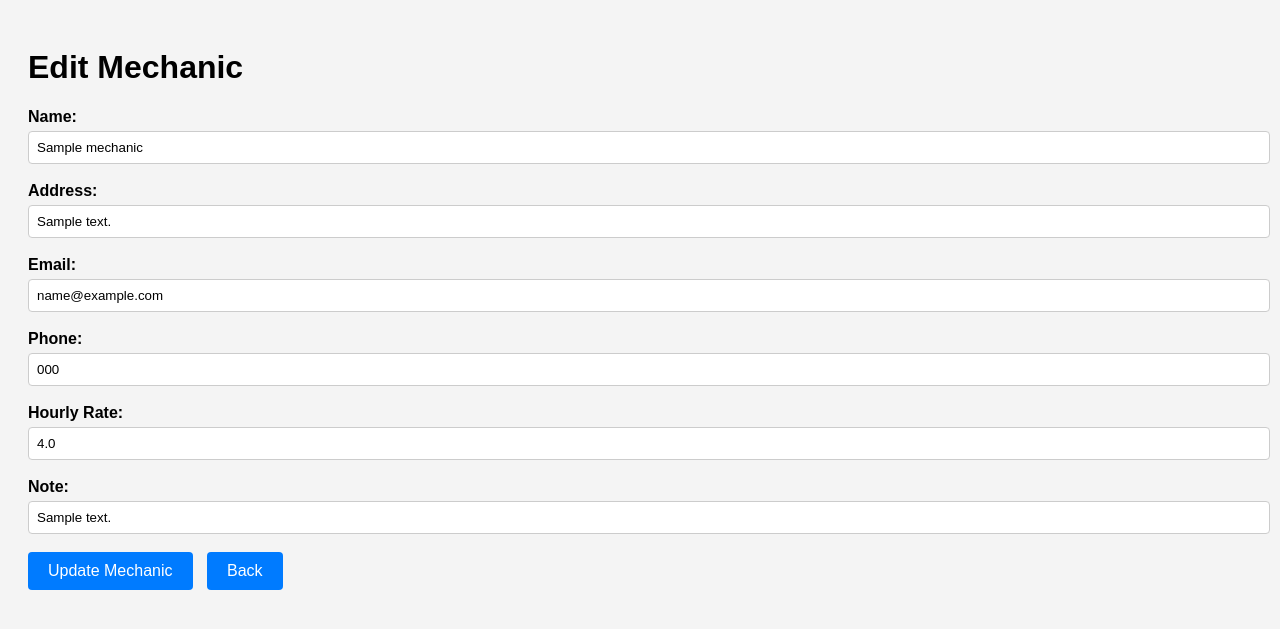
After one commit to Samolet0489/CarManager, a Flask app: page /edit_mechanic/1 in a window 1280 px wide. The commit adds this page. Shown: the top 629 px of the page. Run offline with Flask 3, Linux system fonts and the light colour scheme; tables that the repository leaves empty hold one stand-in row (values such as "Sample post").

Commit message:
now we have mechanics

```diff
--- a/src/app.py
+++ b/src/app.py
@@ -217,4 +217,36 @@ def create_app():
             print("Error:", str(e))
             return jsonify({'error': 'Failed to save mechanic data'}), 500
 
+    @app.route('/edit_mechanic/<int:mechanic_id>', methods=['GET', 'POST'])
+    def edit_mechanic(mechanic_id):
+        mechanic = Mechanic.query.get(mechanic_id)
+        if request.method == 'POST':
+            mechanic_data = request.json
+            try:
+                mechanic.name = mechanic_data["name"]
+                mechanic.address = mechanic_data["address"]
+                mechanic.email = mechanic_data["email"]
+                mechanic.phone = mechanic_data["phone"]
+                mechanic.hourly_rate = mechanic_data["hourly_rate"]
+                mechanic.note = mechanic_data["note"]
+                db.session.commit()
+                return jsonify({'message': 'Mechanic updated successfully'}), 200
+            except Exception as e:
+                print("Error:", str(e))
+                return jsonify({'error': 'Failed to update mechanic data'}), 500
+        return render_template("edit_mechanic.html", mechanic=mechanic)
+
+    @app.route('/delete_mechanic/<int:mechanic_id>', methods=['POST'])
+    def delete_mechanic(mechanic_id):
+        try:
+            mechanic = Mechanic.query.get(mechanic_id)
+            if mechanic:
+                mechanic.delete_mechanic()
+                return jsonify({'message': 'Mechanic deleted successfully'}), 200
+            else:
+                return jsonify({'error': 'Mechanic not found'}), 404
+        except Exception as e:
+            print("Error:", str(e))
+            return jsonify({'error': 'Failed to delete mechanic'}), 500
+
     return app
--- a/src/static/generated/mechanic.json
+++ b/src/static/generated/mechanic.json
@@ -29,7 +29,7 @@
     {
         "id": 47828168224,
         "name": "data",
-        "address": "sssof the location",
+        "address": "this is a different location",
         "email": "dsdsds",
         "phone": "333-535-5555",
         "hourly_rate": 630.0,
--- /dev/null
+++ b/src/templates/edit_mechanic.html
@@ -0,0 +1,102 @@
+<!DOCTYPE html>
+<html lang="en">
+<head>
+    <meta charset="UTF-8">
+    <meta name="viewport" content="width=device-width, initial-scale=1.0">
+    <title>Edit Mechanic</title>
+    <style>
+        body {
+            font-family: Arial, sans-serif;
+            background-color: #f4f4f4;
+            padding: 20px;
+        }
+
+        .form-group {
+            margin-bottom: 20px;
+        }
+
+        label {
+            display: block;
+            font-weight: bold;
+            margin-bottom: 5px;
+        }
+
+        input[type="text"],
+        input[type="number"] {
+            width: 100%;
+            padding: 8px;
+            border-radius: 4px;
+            border: 1px solid #ccc;
+        }
+
+        button {
+            background-color: #007bff;
+            color: #fff;
+            border: none;
+            border-radius: 4px;
+            padding: 10px 20px;
+            font-size: 16px;
+            cursor: pointer;
+            margin-right: 10px;
+        }
+
+        button:hover {
+            background-color: #0056b3;
+        }
+    </style>
+</head>
+<body>
+    <h1>Edit Mechanic</h1>
+    <form id="edit-mechanic-form">
+        <label for="name">Name:</label>
+        <input type="text" id="name" value="{{ mechanic.name }}" required><br><br>
+        <label for="address">Address:</label>
+        <input type="text" id="address" value="{{ mechanic.address }}" required><br><br>
+        <label for="email">Email:</label>
+        <input type="text" id="email" value="{{ mechanic.email }}" required><br><br>
+        <label for="phone">Phone:</label>
+        <input type="text" id="phone" value="{{ mechanic.phone }}" required><br><br>
+        <label for="hourly_rate">Hourly Rate:</label>
+        <input type="number" id="hourly_rate" step="0.01" value="{{ mechanic.hourly_rate }}" required><br><br>
+        <label for="note">Note:</label>
+        <input type="text" id="note" value="{{ mechanic.note }}"><br><br>
+        <button type="submit">Update Mechanic</button>
+        <button type="button" onclick="location.href='/mechanics';">Back</button>
+    </form>
+
+    <script>
+        document.getElementById('edit-mechanic-form').addEventListener('submit', function(event) {
+            event.preventDefault();
+
+            const formData = {
+                name: document.getElementById('name').value,
+                address: document.getElementById('address').value,
+                email: document.getElementById('email').value,
+                phone: document.getElementById('phone').value,
+                hourly_rate: parseFloat(document.getElementById('hourly_rate').value),
+                note: document.getElementById('note').value
+            };
+
+            fetch(`/edit_mechanic/{{ mechanic.id }}`, {
+                method: 'POST',
+                headers: {
+                    'Content-Type': 'application/json'
+                },
+                body: JSON.stringify(formData)
+            })
+            .then(response => {
+                if (response.ok) {
+                    alert('Mechanic updated successfully!');
+                    window.location.href = '/mechanics';
+                } else {
+                    throw new Error('Failed to update mechanic');
+                }
+            })
+            .catch(error => {
+                console.error('Error updating mechanic:', error);
+                alert('Failed to update mechanic. Please try again.');
+            });
+        });
+    </script>
+</body>
+</html>
```
Also changed, not shown: src/templates/mechanics.html (+59 -0 lines).
